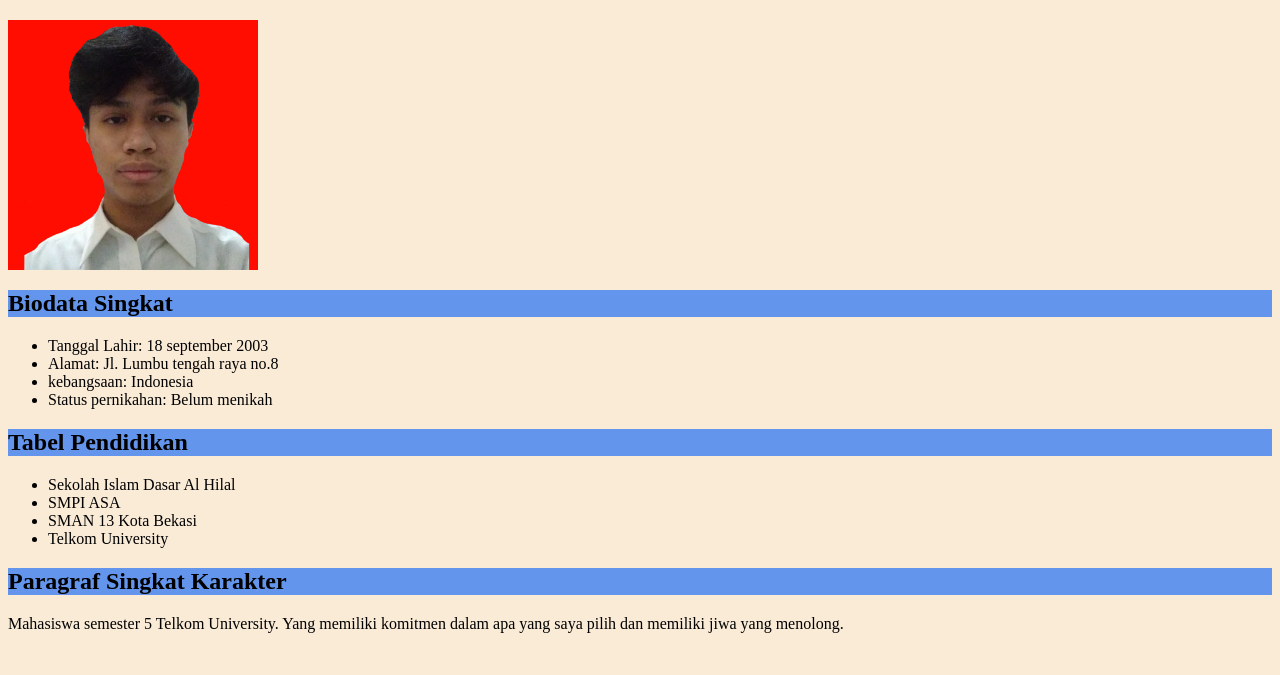
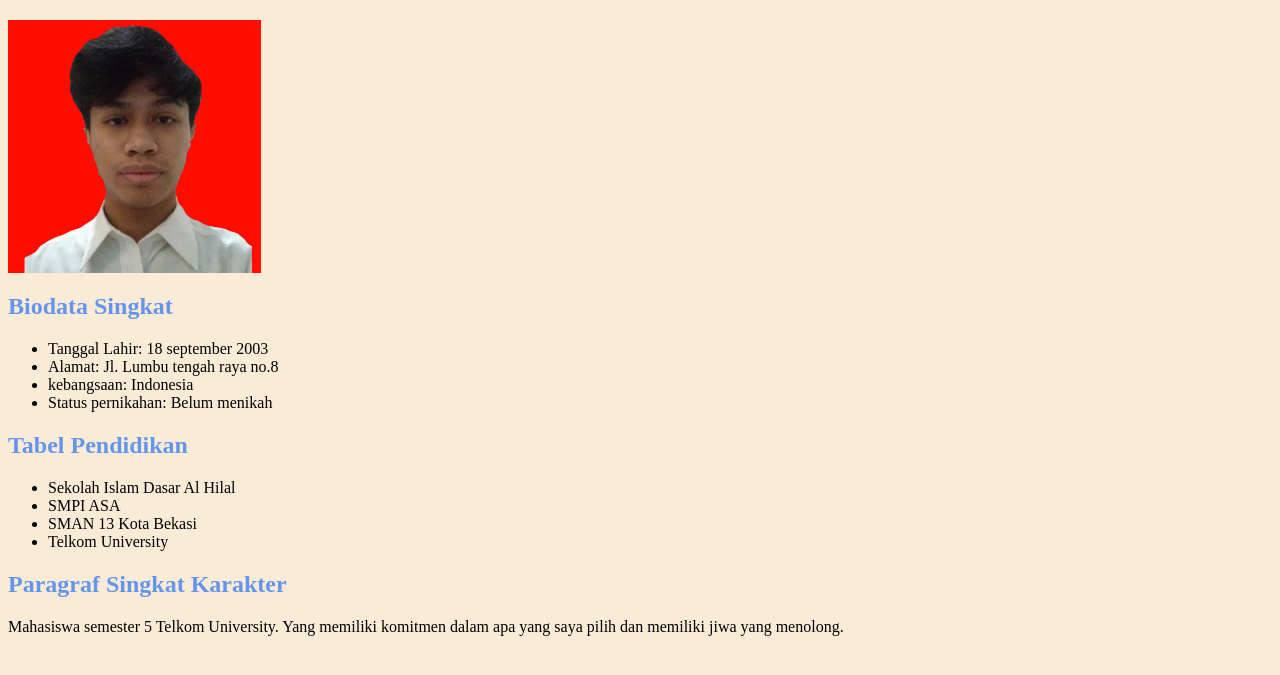
Before and after one commit to ghifaryall/wad_project1, a plain HTML site: page index.html in a window 1280 px wide. Shown: the part 51-726 px from the top of the page. Drawn offline with Linux system fonts and the light colour scheme.

Commit message:
index.html

```diff
--- a/index.html
+++ b/index.html
@@ -1,24 +1,35 @@
 <html>
     <body style="background-color: antiquewhite;">
-        <h1 style="color: cornflowerblue; font-size: 35; text-align: center;">Curriculum Vitae</h1>
+        <style>
+            h1{color: cornflowerblue;}
+            h2{color: cornflowerblue;}
+            img{display: block;
+                ;
+                margin-right: auto;
+                width: 20%;}
+        </style>
+
+        <h1 style="font-size: 35; text-align: center;">Curriculum Vitae</h1>
         <img src="PicsArt_05-28-10.03.41.jpg" width="250">
-        <h2 style="background-color: cornflowerblue;">Biodata Singkat</h2>
+        <h2>Biodata Singkat</h2>
         <ul>
             <li>Tanggal Lahir: 18 september 2003</li>
             <li>Alamat: Jl. Lumbu tengah raya no.8</li>
             <li>kebangsaan: Indonesia</li>
             <li>Status pernikahan: Belum menikah</li>
         </ul>
-        <h2 style="background-color: cornflowerblue;">Tabel Pendidikan</h2>
+        <h2>Tabel Pendidikan</h2>
         <ul>
             <li>Sekolah Islam Dasar Al Hilal</li>
             <li>SMPI ASA</li>
             <li>SMAN 13 Kota Bekasi</li>
             <li>Telkom University</li>
         </ul>
-        <h2 style="background-color: cornflowerblue;">Paragraf Singkat Karakter</h2>
+        <div>
+        <h2>Paragraf Singkat Karakter</h2>
         <p>Mahasiswa semester 5 Telkom University. Yang memiliki komitmen dalam apa yang saya pilih
             dan memiliki jiwa yang menolong.
         </p>
+        </div>
     </body>
 </html>
```
